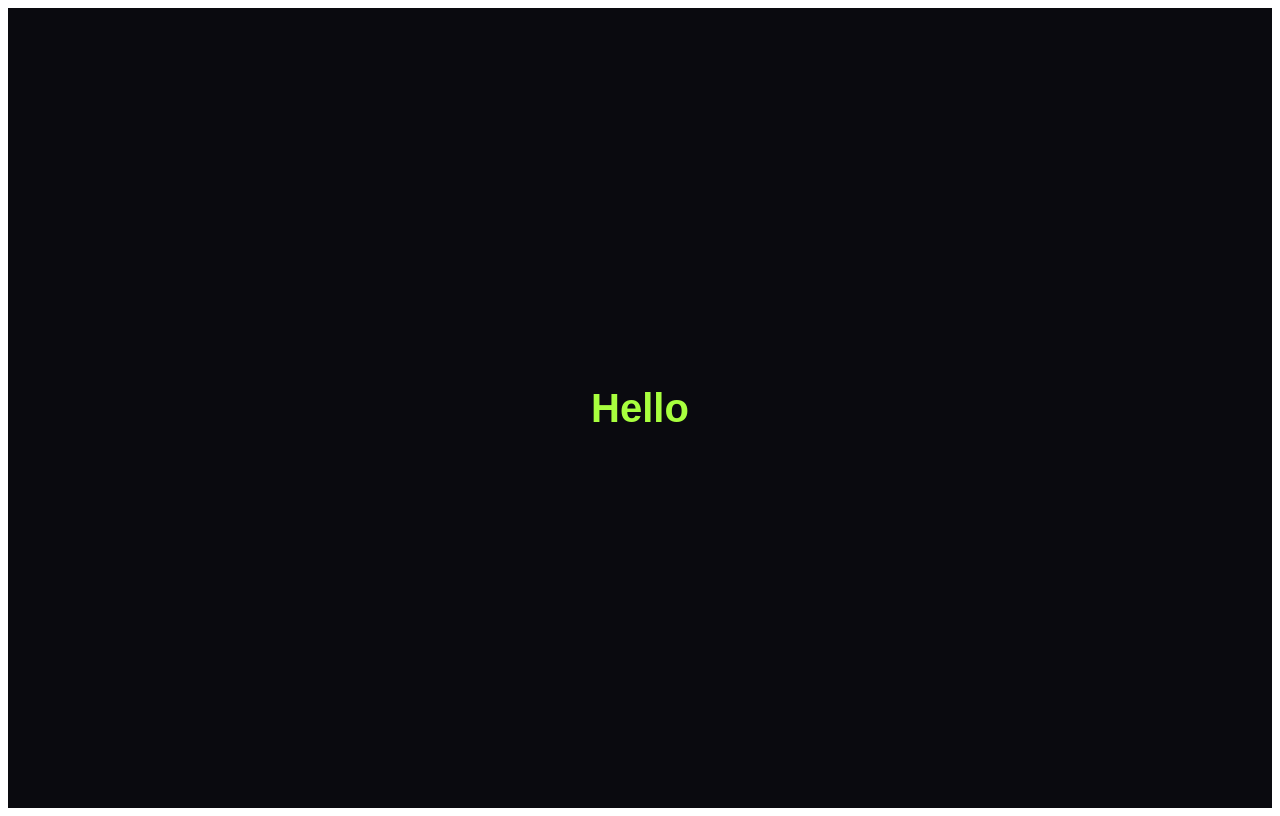
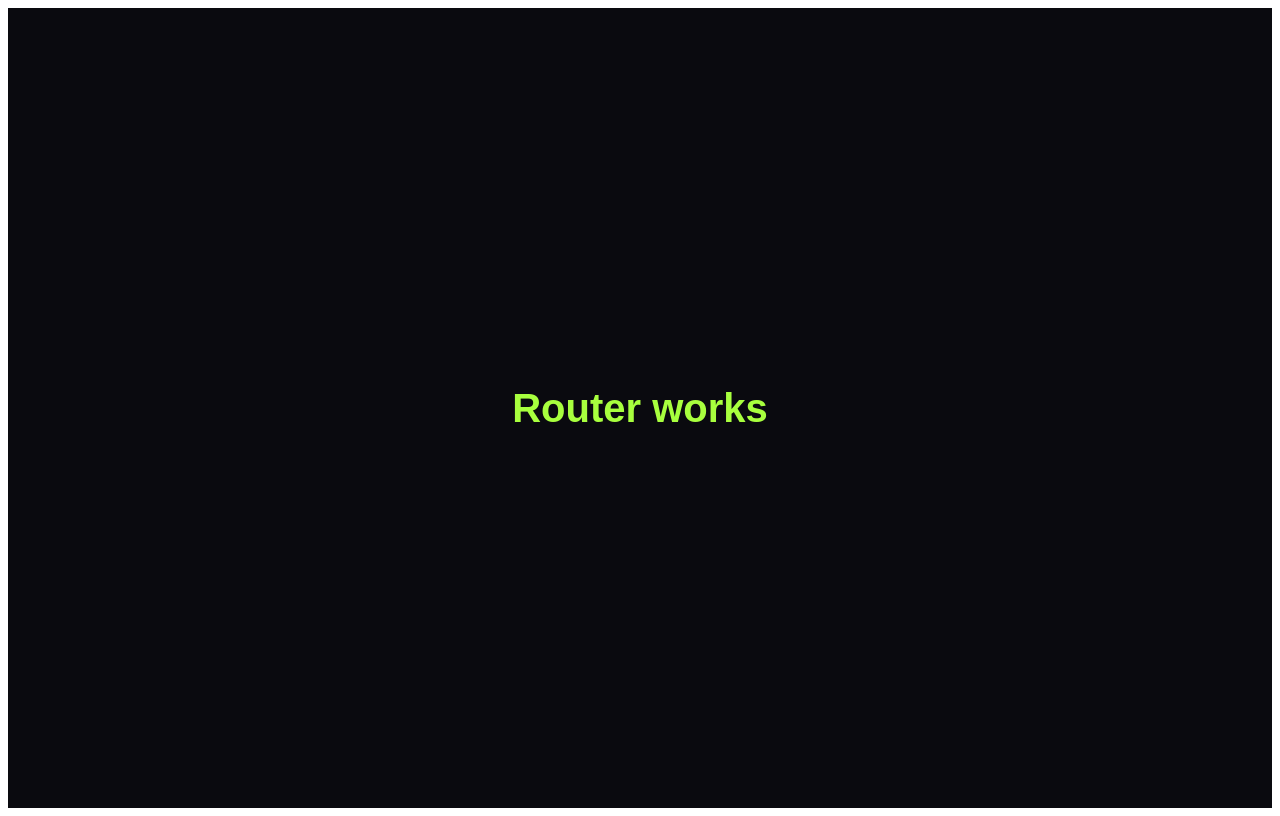
Before and after one commit to Vinbracodetech/taskivo, a React (Vite) app: page / in a window 1280 px wide. Built offline with nearby package versions, Linux system fonts and the light colour scheme.

Commit message:
Implement routing with BrowserRouter in App component

```diff
--- a/src/App.jsx
+++ b/src/App.jsx
@@ -1,7 +1,19 @@
-export default function App() {
+import { BrowserRouter, Routes, Route } from 'react-router-dom'
+
+function Home() {
   return (
     <div style={{ background: '#0A0A0F', minHeight: '100vh', display: 'flex', alignItems: 'center', justifyContent: 'center' }}>
-      <h1 style={{ color: '#A8FF3E', fontSize: '40px', fontFamily: 'sans-serif' }}>Hello</h1>
+      <h1 style={{ color: '#A8FF3E', fontSize: '40px', fontFamily: 'sans-serif' }}>Router works</h1>
     </div>
   )
 }
+
+export default function App() {
+  return (
+    <BrowserRouter>
+      <Routes>
+        <Route path="/" element={<Home />} />
+      </Routes>
+    </BrowserRouter>
+  )
+}
```
